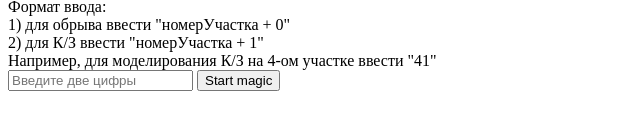
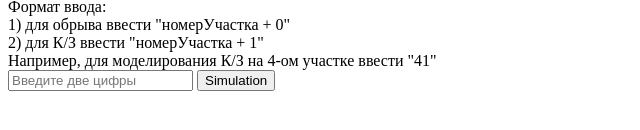
Before and after one commit to Ivan-F-Dev/Failure-Detection-Algorithm-, a plain HTML site: page index.html in a window 1280 px wide. Shown: the part 476-606 px from the top of the page, 0-640 px from the left. Drawn offline with Linux system fonts and the light colour scheme.

Commit message:
button text rename

```diff
--- a/index.html
+++ b/index.html
@@ -46,7 +46,7 @@
     2) для К/З ввести "номерУчастка + 1" <br/>
     Например, для моделирования К/З на 4-ом участке ввести "41" <br/>
     <input id="inputSetStartCase" type="text" placeholder="Введите две цифры">
-    <button id="buttonSetStartCase">Start magic</button>
+    <button id="buttonSetStartCase">Simulation</button>
 </div>
 
 
```
